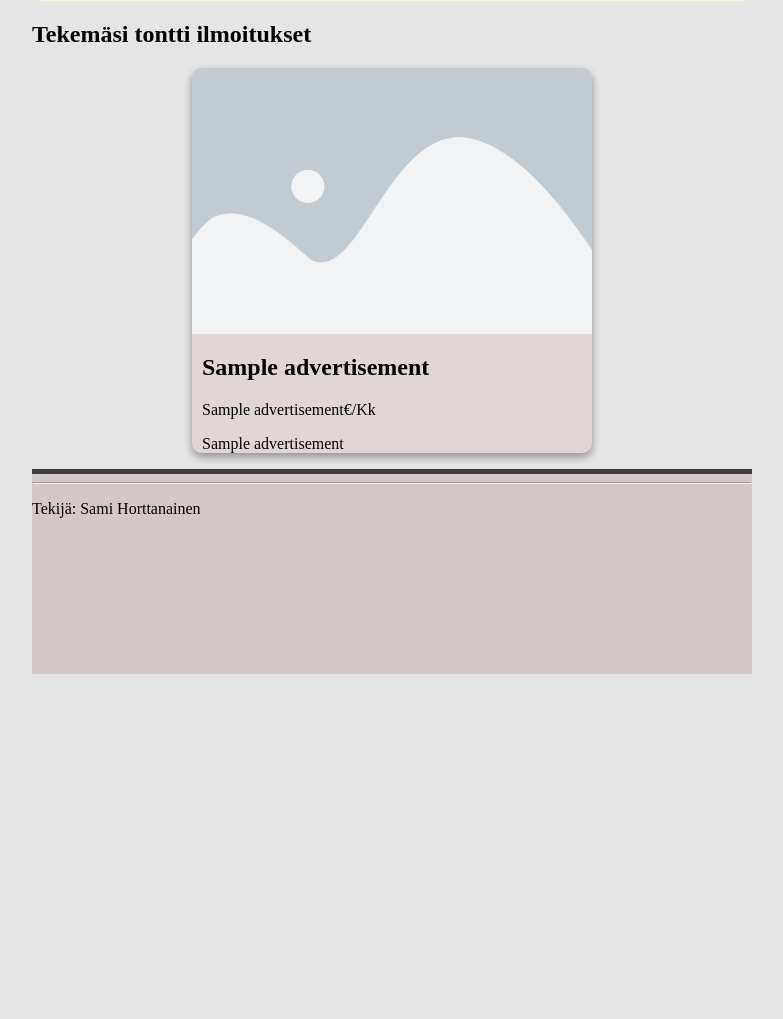
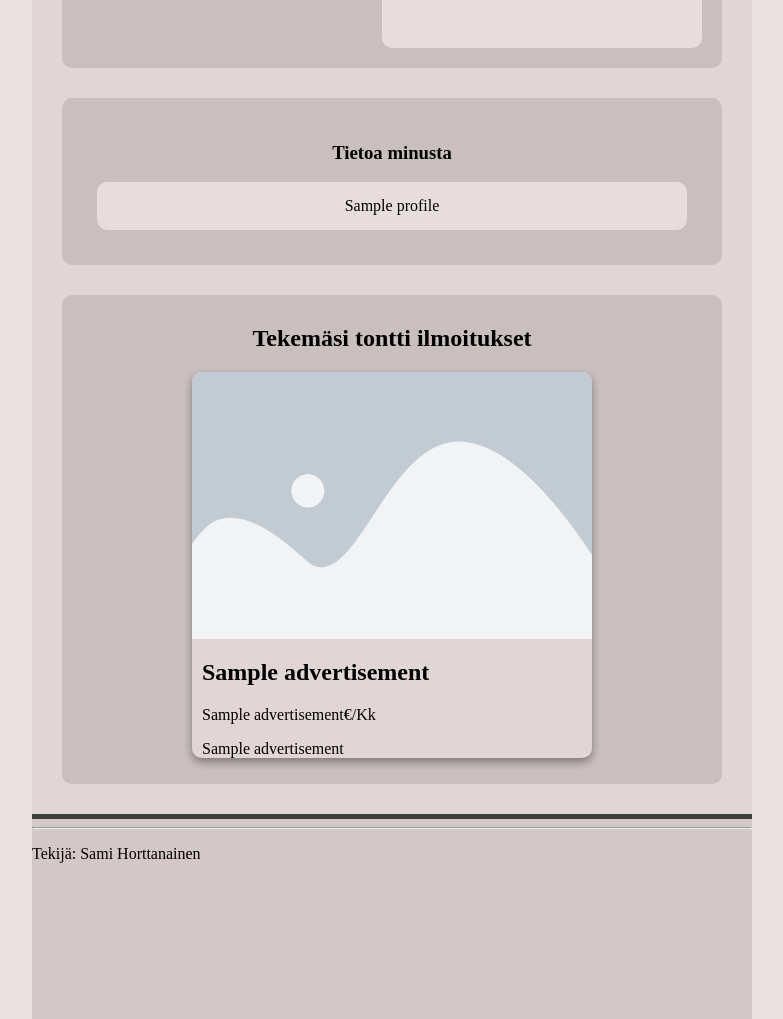
Before and after one commit to HorttanainenSami/Tietokantasovellus_2021, a Flask app: template templates/profile.html in a window 1280 px wide. Shown: the part 380-1399 px from the top of the page, without its empty margins (248-1031 px from the left). Before the commit the page ends 1054 px from the top, so only its background shows below. Run offline with Flask 2, Linux system fonts and the light colour scheme; the template is opened without the code that fills it: most values are stand-ins (such as "Sample title", 1, 10 or a date in 2020).

Commit message:
Change page outlook

```diff
--- a/static/css/main.css
+++ b/static/css/main.css
@@ -22,14 +22,14 @@ img {
 .card:hover {
   box-shadow: 0 8px 16px 0 rgba(0,0,0,0.2);
 }
-body {
-  background-color: #e5e5e5;
+.layout-body {
+  background-color: #eae1e1;
   margin:auto;
   max-width:45em;
 }
-
 .container {
   padding: 2px 16px;
+  background-color:blue;
 }
 .button {
   display: inline-block;
@@ -44,7 +44,27 @@ body {
   cursor: pointer;
   margin: 5px;
 }
+.body-container{
+  background-color: #e1d5d5;
+  border-radius: 10px;
+}
 .button:hover {
   box-shadow: 0 8px 16px 0 rgba(0,0,0,0.2);
   background-color: #cfcfcf;
 }
+.flashes-container{
+  margin:20px;
+}
+.success, .error{
+   border-style: solid;
+  border-color:green;
+  font-size: 20px;
+  padding: 15px;
+  text-align: center;
+  background: #cce5cc;
+  border-radius: 10px;
+}
+.error {
+  border-color:red;
+  background: #ffcccc;
+}
--- a/static/css/profile.css
+++ b/static/css/profile.css
@@ -1,51 +1,73 @@
-.profile-avatar-container{
-  max-width :100%;
-  background-color: #F5F5DC;
-  display: flex;
-  justify-content: center;
+.modify-container,.profile-avatar-container,.profile-data-container, .profile-advertisement-container {
+  margin:30px;
+  background-color: #cabfbf;
   border-radius: 10px;
+  padding: 10px;
 }
-.profile-avatar-image{
-  border-radius: 400px;
-  max-width: 45%;
-  margin:10px;
+.modify-container,.profile-avatar-container,.profile-data-container, .profile-advertisement-container>h2{
+  text-align: center;
+}
+.modify-container{
+  height: 110px;
+}
+.modify-container>form{
+  display: inline-block;
+}
+.modify-button,.change-password{
+  background-color: #9d9595;
+  border:0;
+  padding: 10px;
+  border-radius: 10px;
+  text-align: center;
+}
+.change-password{
+  color: black;
+  text-decoration: none;
+}
+#remove {
+  margin-left: 100px;
+  background-color: #ff7f7f;
+}
+#remove:hover{
+  background-color: #ff0000;
+}
+.modify-button:hover,.change-password:hover{
+  box-shadow: 0 8px 16px 0 rgba(0,0,0,0.2);
 }
 .profile-avatar-container{
   max-width :100%;
-  background-color: #F5F5DC;
   display: flex;
   justify-content: center;
-  border-radius: 10px;
+  min-height: 300px;
+}
+.avatar-image-container {
+  width:100%;
 }
 .profile-avatar-image{
-  border-radius: 400px;
-  max-width: 45%;
-  margin:10px;
+  padding: 5px;
+  position: relative;
+  left: 1;
+  border-radius: 100%;
+  max-width:100%;
 }
 .profile-avatar-data{
-  text-align: center;
   border-radius: 10px;
   margin:10px;
-  background-color: #FAEBD7;
+  background-color: #e7dddd;
   max-width: 50%;
   min-width: 50%;
 }
-.profile-sosialmedia-container{
-  background-color: #F5F5DC;
-  height: 100px;
-  margin-top:10px;
+.profile-pitch {
+  padding: 5px;
+  margin:10px;
+  background-color:#cabfbf;
+  border-radius:10px;
+  max-width:100%;
+}
+.pitch {
+  margin:10px;
+  padding: 15px;
   border-radius: 10px;
+  background-color: #e7dddd;
+  word-wrap: break-word;
 }
-.icon-image {
- width: 40px;
-  margin-top:30px;
-  margin-left: 30px;
-}
-.profile-pitch {
-  display: inline-block;
-  background-color:#F5F5DC;
-  border-radius:10px;
-  text-align: center;
-  margin-top:10px;
-  width:100%;
-}
```
